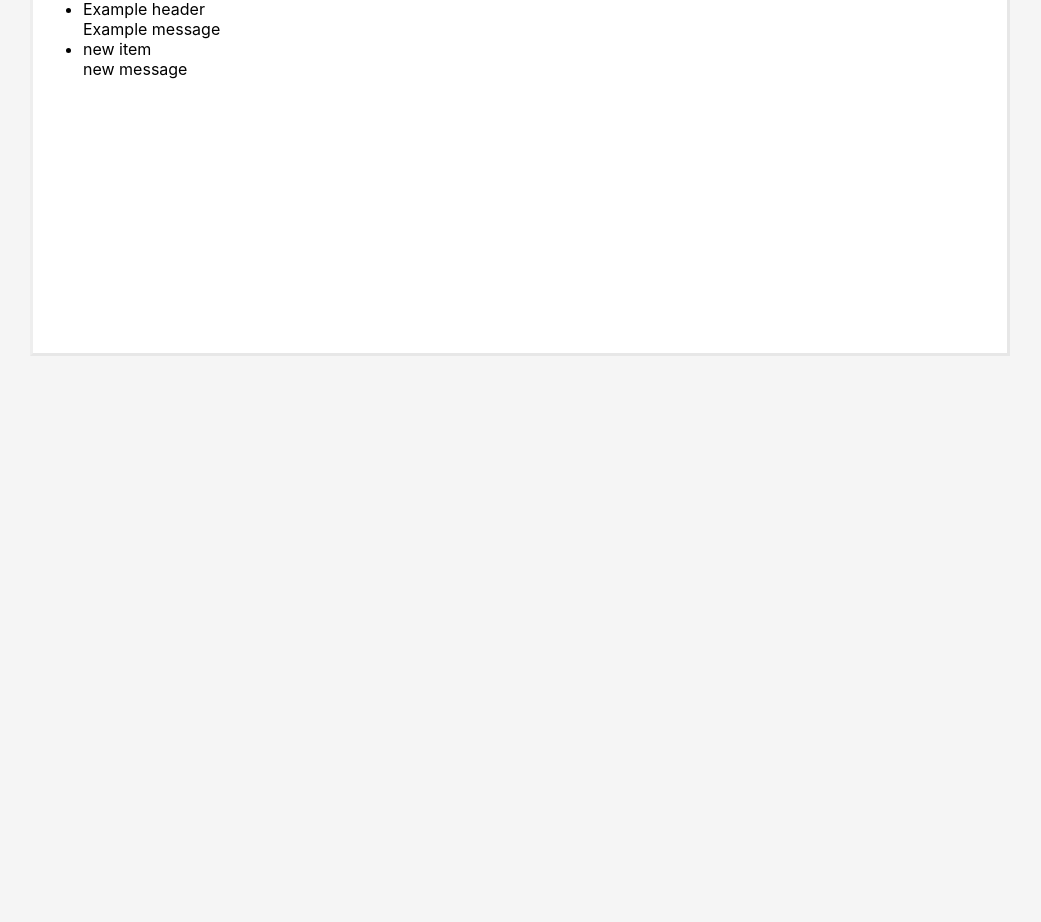
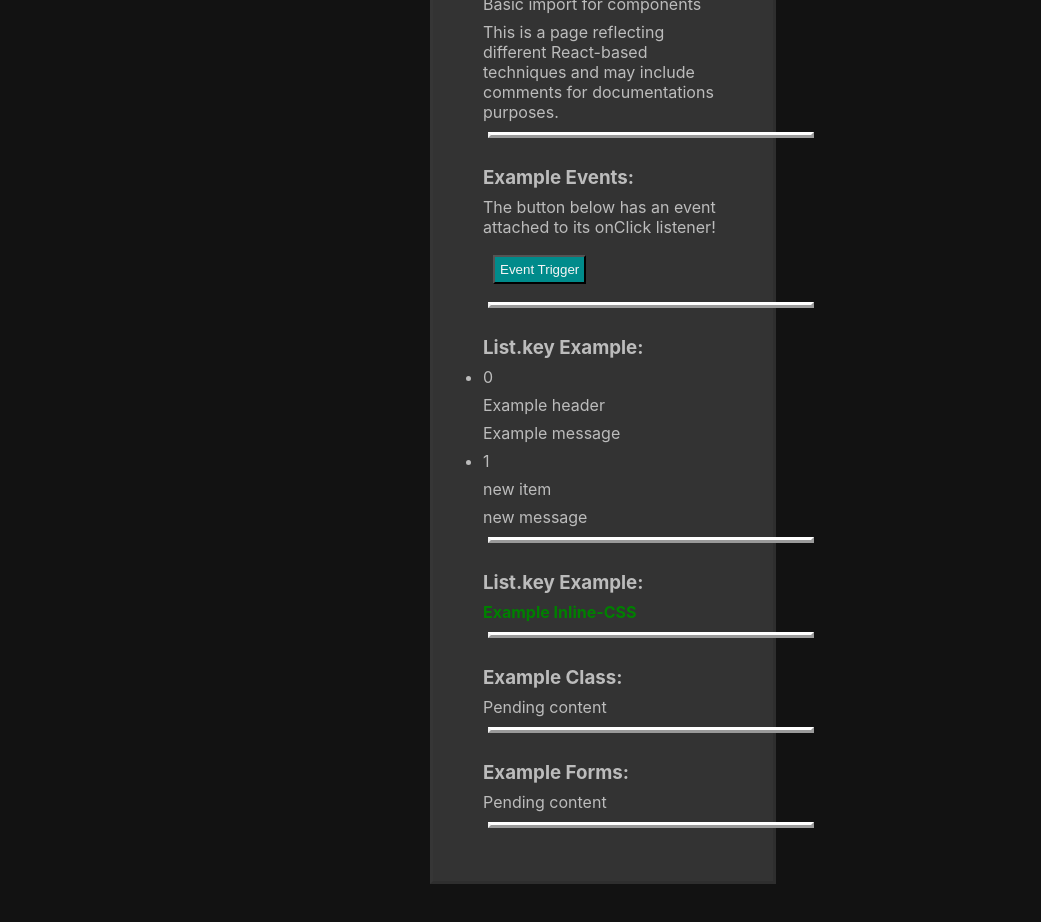
Before and after one commit to MorickClive/Vale-React-Practice, a React (Create React App) app: page / in a window 1280 px wide. Shown: the part 340-1262 px from the top of the page, without its empty margins (120-1161 px from the left). Before the commit the page ends 800 px from the top, so only its background shows below. Built offline with nearby package versions, Linux system fonts and the light colour scheme.

Commit message:
AD: covered additional fundemental topics, added darkmode styling

```diff
--- a/public/index.html
+++ b/public/index.html
@@ -24,11 +24,12 @@
       work correctly both with client-side routing and a non-root public URL.
       Learn how to configure a non-root public URL by running `npm run build`.
     -->
-    <title>React App</title>
+    <title>Vale-React-Project</title>
   </head>
   <body>
     <noscript>You need to enable JavaScript to run this app.</noscript>
     <div id="root"></div>
+    <div id="renderExample"></div>
     <!--
       This HTML file is a template.
       If you open it directly in the browser, you will see an empty page.
--- a/src/App.js
+++ b/src/App.js
@@ -1,4 +1,3 @@
-import ReactDOM from "react-dom/client";
 import { BrowserRouter, Routes, Route } from "react-router-dom";
 import Menu from "./pages/menu";
 import Home from "./pages/main/home";
@@ -11,7 +10,7 @@ import JSBasic from "./pages/main/jsfundamentals";
 import NoteTracker from "./pages/main/notetracker";
 
 function App() {
-  document.title = "Vale-React-Project";
+  //document.title = "Vale-React-Project";
 
   return (
     <div className="App">
--- a/src/components/TaskList.js
+++ b/src/components/TaskList.js
@@ -1,17 +1,14 @@
 const TaskList = ({tasks}) => {
     return (
     <>
-        <h3>Added via component:</h3>
         <ul>
-            {tasks.map( (task) => {
-                    return <>
-                        <li key={task.id}>
+            { tasks.map( (task) => {
+                    return <li key={task.id}>
+                            <p>{task.id}</p>
                             <p>{task.label}</p>
                             <p>{task.message}</p>
-                        </li>
-                    </>
-                })
-            }
+                        </li>}
+                    ) }
         </ul>
     </>
     );
--- a/src/components/exampleComponent.js
+++ b/src/components/exampleComponent.js
@@ -2,7 +2,7 @@
 const exampleComp = () => {
     return (<>
             <p>Basic import for components</p>
-            <p>This is a page reflecting different React based techniques, it may include comments for documentations purposes.</p>
+            <p>This is a page reflecting different React-based techniques and may include comments for documentations purposes.</p>
         </>);
 };
 
--- a/src/index.js
+++ b/src/index.js
@@ -5,6 +5,7 @@ import App from './App';
 import reportWebVitals from './tests/reportWebVitals';
 
 const root = ReactDOM.createRoot(document.getElementById('root'));
+
 root.render(
   <React.StrictMode>
     <App />
--- a/src/pages/main/home.js
+++ b/src/pages/main/home.js
@@ -1,19 +1,27 @@
+import { useState } from "react";
+import renderExample from "../../renderExample";
 import exampleComp from "../../components/exampleComponent";
-import { useState } from "react";
 import TaskList from "../../components/TaskList";
 
 const Home = () => {
+	// React Render
+	renderExample();
+
 	//jsx expressions
 	const message = "Hello World";
 
+	const exampleComponent = exampleComp();
+
+	// List.key
+	// eslint-disable-next-line
 	const [tasks, setTaskList] = useState([
 		{
-			id: 1,
+			id: 0,
 			label: 'Example header',
 			message: 'Example message'
 		},
 		{
-			id: 2,
+			id: 1,
 			label: 'new item',
 			message: 'new message'
 		}
@@ -23,11 +31,50 @@ const Home = () => {
 		alert("Message Trigger");
 	};
 
+	/*
+		TASK LIST:
+			- Classes
+			- Forms
+	*/
+
 	return <div id="mainBody">
 			<h1>{message}</h1>
-			<>{exampleComp()}</>
+			{<p>This message is generated through inline Javascript XML!</p>}
+			<br/>
+
+			<h3>Example Component:</h3>
+			<>{exampleComponent}</>
+			<div className="pagedivide" />
+			<br />
+
+			<h3>Example Events:</h3>
+			<p>The button below has an event attached to its onClick listener!</p>
 			<input className="btn" type="button" value="Event Trigger" onClick={alertBtn}/>
+			<div className="pagedivide" />
+			<br />
+
+			<h3>List.key Example:</h3>
 			<TaskList tasks={tasks} />
+			<div className="pagedivide" />
+			<br />
+
+			<h3>List.key Example:</h3>
+			<div style={ {
+				"fontWeight" : "bold",
+				"color" : "green"} }>
+				Example Inline-CSS</div>
+			<div className="pagedivide" />
+			<br />
+
+			<h3>Example Class:</h3>
+			<p>Pending content</p>
+			<div className="pagedivide" />
+			<br />
+
+			<h3>Example Forms:</h3>
+			<p>Pending content</p>
+			<div className="pagedivide" />
+			<br />
 		</div>;
 };
 
--- /dev/null
+++ b/src/renderExample.js
@@ -0,0 +1,8 @@
+import ReactDOM from 'react-dom/client';
+
+const renderExample = () => {
+    const root = ReactDOM.createRoot(document.getElementById('renderExample'));
+    root.render( <div style={{"display": "none"}}>RenderExample</div> );
+}
+
+export default renderExample;
--- a/src/resources/css/main.css
+++ b/src/resources/css/main.css
@@ -17,7 +17,7 @@ NAV EXAMPLE
 }
 
 #nav {
-	background-color: rgb(255, 255, 255);
+	background-color: #7d7d7d;
 	width: 100vw;
 	height: 60px;
 	display: flex;
@@ -40,6 +40,7 @@ NAV EXAMPLE
 #nav h1 {
 	z-index: 1;
 	text-align: center;
+	color: whitesmoke;
 }
 
 #menu {
@@ -83,21 +84,35 @@ BODY CSS
 */
 
 body {
-	background-color: whitesmoke;
+	color: #bcbcbc;
+	background-color: #121212;
 }
 
 #mainBody {
     padding: 25px 50px;
     min-height: 60vh;
-    margin: 50px 150px;
+    min-width: 30vh;
+    margin: 50px 550px;
     border-style: outset;
     border-color: #00000017;
-    background-color: #ffffff;
+    background-color: #333;
+}
+
+#mainBody * {
+    margin-bottom: 8px;
 }
 
 .interactiveHeader {
 	text-align:center;
 	margin-top: 5vh;
+}
+
+.pagedivide {
+    border-top: white;
+    border-style: outset;
+    width: 25vw;
+    margin: 10px 0px;
+	margin-left: 5px;
 }
 
 /*
@@ -124,7 +139,7 @@ CONSOLE
 ========================================
 */
 #console {
-	background-color: bisque;
+	background-color: #333;
 	border-style: solid;
     margin: 15px auto;
 	width: 65vw;
@@ -145,7 +160,7 @@ CONSOLE
 	height: inherit;
 	overflow-y: auto;
 	overflow-x: hidden;
-	background-color: whitesmoke;
+	background-color: #777;
 }
 
 #console .window * {
@@ -153,11 +168,11 @@ CONSOLE
 	margin-bottom: 5px;
 	border-width: 0px 0px 0px 2px;
 	padding-left: 10px;
+	color: white;
 }
 
 #console .UI {
 	display: flex;
-	background-color: bisque;
 	border-top: 3px solid #000000;
 	padding: 5px;
 }
@@ -165,6 +180,8 @@ CONSOLE
 #consoleInput {
 	padding: 5px;
 	width: -webkit-fill-available;
+	color: #ddd;
+	background-color: #222;
 }
 
 #submitConsole {
```
Also changed, not shown: 1 other file (tests, documents, lock files or other folders).
